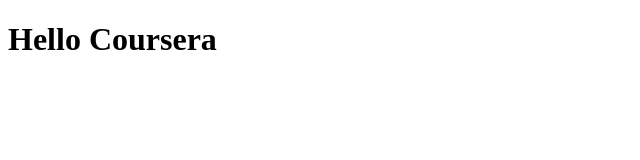
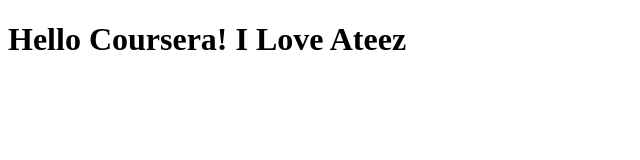
Before and after one commit to shoonlaeyee/coursera_test, a plain HTML site: page site/index.html in a window 1280 px wide. Shown: the whole page, without its empty margins (0-640 px from the left). Drawn offline with Linux system fonts and the light colour scheme.

Commit message:
A small change

```diff
--- a/site/index.html
+++ b/site/index.html
@@ -5,7 +5,7 @@
 	<title>Hello coursera</title>
 </head>
 <body>
-	<h1>Hello Coursera</h1>
+	<h1>Hello Coursera! I Love Ateez</h1>
 
 </body>
 </html>
```
